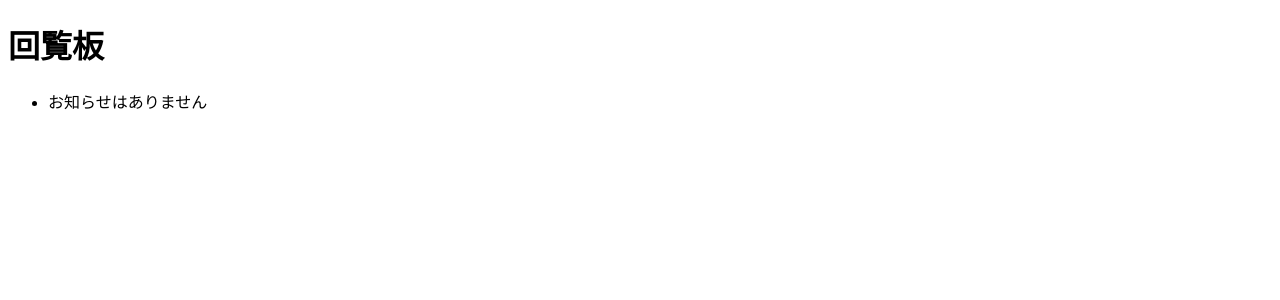
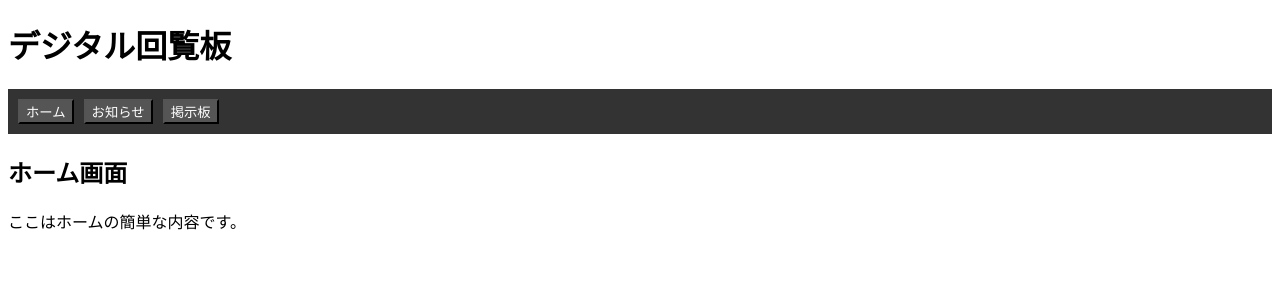
Before and after one commit to s1f102302753/team-project, a Django app: page /notices/ in a window 1280 px wide. Shown: the top 300 px of the page. Run offline with Django 5.2, Linux system fonts and the light colour scheme.

Commit message:
お知らせと掲示板の簡易的なページの作成

```diff
--- /dev/null
+++ b/notices/static/notices/css/style.css
@@ -0,0 +1,13 @@
+/* タスクバー全体 */
+#taskbar {
+    background-color: #333;
+    padding: 10px;
+    display: flex;
+    gap: 10px;
+}
+
+/* タスクバーのボタン */
+#taskbar button {
+    background-color: #555;
+    color: white;
+}
--- /dev/null
+++ b/notices/static/notices/js/main.js
@@ -0,0 +1,12 @@
+document.addEventListener("DOMContentLoaded", function() {
+    const buttons = document.querySelectorAll("#taskbar button");
+    const contents = document.querySelectorAll(".tab-content");
+
+    buttons.forEach(button => {
+        button.addEventListener("click", () => {
+            const target = button.dataset.target;
+            contents.forEach(c => c.style.display = "none");  // すべて非表示
+            document.getElementById(target).style.display = "block";  // 押したタブを表示
+        });
+    });
+});
--- a/notices/templates/notices/home.html
+++ b/notices/templates/notices/home.html
@@ -1,16 +1,43 @@
+{% load static %}
 <!DOCTYPE html>
-<html>
+<html lang="ja">
 <head>
-    <title>回覧板ホーム</title>
+    <meta charset="UTF-8">
+    <title>デジタル回覧板</title>
+    <link rel="stylesheet" href="{% static 'notices/css/style.css' %}">
 </head>
 <body>
-    <h1>回覧板</h1>
-    <ul>
-        {% for notice in notices %}
-            <li>{{ notice }}</li>
-        {% empty %}
-            <li>お知らせはありません</li>
-        {% endfor %}
-    </ul>
+    <header>
+        <h1>デジタル回覧板</h1>
+    </header>
+
+    <!-- タスクバー -->
+    <nav id="taskbar">
+        <button data-target="home-content">ホーム</button>
+        <button data-target="notices-content">お知らせ</button>
+        <button data-target="posts-content">掲示板</button>
+    </nav>
+
+    <!-- メイン表示エリア -->
+    <main id="main-content">
+        <div id="home-content" class="tab-content">
+            <h2>ホーム画面</h2>
+            <p>ここはホームの簡単な内容です。</p>
+        </div>
+
+        <div id="notices-content" class="tab-content" style="display:none;">
+            <h2>お知らせ画面</h2>
+            <p>最新のお知らせをここに表示します。</p>
+        </div>
+
+        <div id="posts-content" class="tab-content" style="display:none;">
+            <h2>掲示板画面</h2>
+            <p>掲示板の投稿をここに表示します。</p>
+        </div>
+    </main>
+
+    <script src="{% static 'notices/js/main.js' %}"></script>
 </body>
 </html>
+{% block content %}
+{% endblock %}
--- a/notices/templates/notices/notices_list.html
+++ b/notices/templates/notices/notices_list.html
@@ -1,4 +1,4 @@
-{% extends 'base.html' %}
+{% extends 'notices/home.html' %}
 
 {% block content %}
 <h1>{{ request.user.municipality.name }}のお知らせ</h1>
--- a/notices/urls.py
+++ b/notices/urls.py
@@ -6,4 +6,12 @@ app_name = 'notices'
 
 urlpatterns = [
     path('', NoticeHomeView.as_view(), name='home'),  # / にアクセスすると homeに遷移
+    path('list/', views.notices_list, name='notices_list'),
+    path('posts/', views.post_list, name='post_list'),
+    path('posts/new/', views.post_create, name='post_create'),
+    path('posts/<int:pk>/', views.post_detail, name='post_detail'),
+
+    path('api/notices/', views.api_notices, name='api_notices'),
+    path('api/posts/', views.api_posts, name='api_posts'),
+
 ]
--- a/notices/views.py
+++ b/notices/views.py
@@ -1,8 +1,11 @@
 # Create your views here.
 from django.shortcuts import render, get_object_or_404, redirect
 from django.views.generic import TemplateView
+
+from .utils import fetch_notices_for_user
 from .models import Notice, Post
 from django.contrib.auth.decorators import login_required
+from django.http import JsonResponse
 
 app_name = 'notices'
 
@@ -13,4 +16,45 @@ class NoticeHomeView(TemplateView):
 @login_required
 def notices_list(request):
     notices = fetch_notices_for_user(request.user)
-    return  render(request, 'notices/notices_list.html', {'notices': notices})
+    return render(request, 'notices/notices_list.html', {'notices': notices})
+
+@login_required
+def post_list(request):
+    posts = Post.objects.all().order_by('-created_at')  # ここは適宜フィルタ可能
+    return render(request, 'notices/post_list.html', {'posts': posts})
+
+@login_required
+def post_create(request):
+    if request.method == 'POST':
+        title = request.POST.get('title')
+        content = request.POST.get('content')
+        Post.objects.create(author=request.user, title=title, content=content)
+        return redirect('notices:post_list')
+    return render(request, 'notices/post_form.html')
+
+@login_required
+def post_detail(request, pk):
+    post = get_object_or_404(Post, pk=pk)
+    return render(request, 'notices/post_detail.html', {'post': post})
+
+
+
+@login_required
+def api_notices(request):
+    notices = Notice.objects.filter(
+        municipality=request.user.municipality
+    ).order_by('-created_at')
+    data = [
+        {"id": n.id, "title": n.title, "content": n.content} for n in notices
+    ]
+    return JsonResponse(data, safe=False)
+
+@login_required
+def api_posts(request):
+    posts = Post.objects.filter(
+        author__municipality=request.user.municipality
+    ).order_by('-created_at')
+    data = [
+        {"id": p.id, "title": p.title, "content": p.content} for p in posts
+    ]
+    return JsonResponse(data, safe=False)
--- a/requirements.txt
+++ b/requirements.txt
@@ -1,6 +1,11 @@
 asgiref==3.9.2
+certifi==2025.10.5
+charset-normalizer==3.4.4
 Django==5.2.6
+idna==3.11
 psycopg==3.2.10
 psycopg-binary==3.2.10
+requests==2.32.5
 sqlparse==0.5.3
 typing_extensions==4.15.0
+urllib3==2.5.0
```
Also changed, not shown: notices/templates/notices/post_list.html (added, +24 -0 lines).
